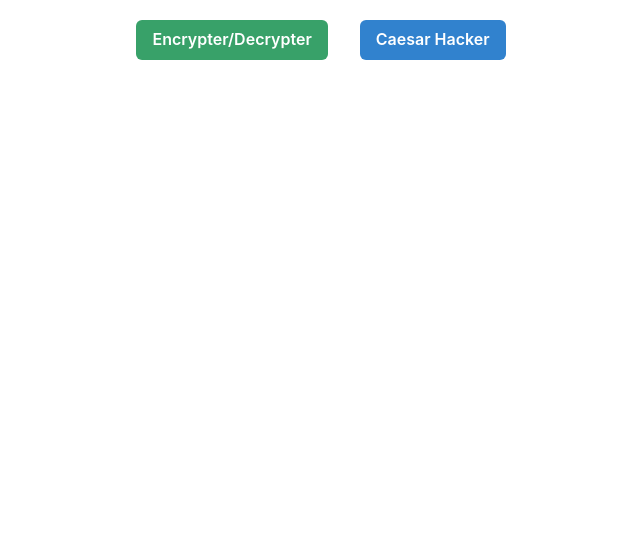
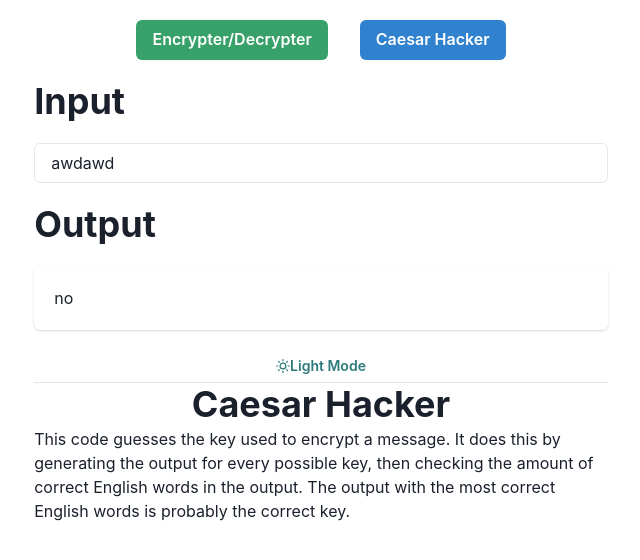
Before and after one commit to nf-projects/caesar-cipher, a Next.js app: page / in a window 1280 px wide. Both pictures are taken after a click on the button "Caesar Hacker". Shown: the top 560 px of the page, without its empty margins (319-959 px from the left). Built offline with nearby package versions, Linux system fonts and the light colour scheme; no server answers.

Commit message:
POC hacker

```diff
--- /dev/null
+++ b/components/hacker.tsx
@@ -0,0 +1,70 @@
+/* eslint-disable react/no-unescaped-entities */
+import { MoonIcon, SunIcon } from "@chakra-ui/icons";
+import {
+  Button,
+  Card,
+  CardBody,
+  Center,
+  Container, Heading, Input, useColorMode
+} from "@chakra-ui/react";
+import type { NextPage } from "next";
+import { useEffect, useState } from "react";
+import { crackCaesarCipher } from "../util/hacker";
+
+const HackerComponent: NextPage = () => {
+  const { colorMode, toggleColorMode } = useColorMode();
+
+  const [input, setInput] = useState("awdawd");
+  const [output, setOutput] = useState<boolean>(false);
+
+  useEffect(() => {
+    async function getData() {
+      setOutput(await crackCaesarCipher(input));
+    }
+    getData();
+  }, [input]);
+
+  return (
+    <>
+      <Container>
+        <Heading mt="20px">Input</Heading>
+        <Input
+          mt="20px"
+          onChange={(e) => setInput(e.target.value)}
+          value={input}
+        />
+
+        <Heading mt="20px">Output</Heading>
+        <Card mt="20px">
+          <CardBody>{output ? 'yes' : 'no'}</CardBody>
+        </Card>
+        {/* TODO make this a component */}
+        <Center>
+          <Button
+            onClick={toggleColorMode}
+            variant="ghost"
+            colorScheme="teal"
+            size="sm"
+            mt="20px"
+          >
+            {colorMode == "dark" ? <MoonIcon></MoonIcon> : <SunIcon></SunIcon>}
+            {colorMode == "light" ? "Light Mode" : "Dark Mode"}
+          </Button>
+        </Center>
+
+        <hr></hr>
+        <Center>
+          <Heading>Caesar Hacker</Heading>
+        </Center>
+        <p>
+          This code guesses the key used to encrypt a message. It does this by
+          generating the output for every possible key, then checking the amount of
+          correct English words in the output. The output with the most correct
+          English words is probably the correct key.
+        </p>
+      </Container>
+    </>
+  );
+};
+
+export default HackerComponent;
--- a/pages/index.tsx
+++ b/pages/index.tsx
@@ -1,6 +1,7 @@
 import { NextPage } from "next";
 import { useState } from "react";
 import EncrypterComponent from "../components/encrypter";
+import HackerComponent from "../components/hacker";
 // import HackerComponent from "../components/hacker";
 import NavbarComponent from "../components/navbar";
 
@@ -10,14 +11,13 @@ const Home: NextPage = () => {
 
   function setTab(tab: string) {
     setCurrentTab(tab as Tab);
-    console.log(currentTab);
   }
 
   return (
     <>
       <NavbarComponent tabFunction={setTab} />
       {currentTab === "encrypter" && <EncrypterComponent />}
-      {/* {currentTab === "hacker" && <HackerComponent />} */}
+      {currentTab === "hacker" && <HackerComponent />}
     </>
   );
 };
--- /dev/null
+++ b/util/hacker.ts
@@ -0,0 +1,33 @@
+import { caesarEncrypt } from "./caesar";
+
+let wordList: string[] = [];
+
+async function fetchData() {
+    const data = await fetch("https://raw.githubusercontent.com/lorenbrichter/Words/master/Words/en.txt");
+    wordList = await (await data.text()).split("\n");
+    console.log(wordList)
+}
+
+async function isEnglishWord(input: string): Promise<boolean> {
+    // create array splitting text by newlines
+    console.log(wordList)
+    for (let i = 0; i < wordList.length; i++) {
+        if (wordList[i] === input) {
+            return true;
+        }
+    }
+    return false;
+
+}
+
+export async function crackCaesarCipher(input: string): Promise<boolean> {
+    fetchData();
+
+    // if input is in wordList, return true
+    for (let i = 0; i < wordList.length; i++) {
+        if (wordList[i] === input) {
+            return true;
+        }
+    }
+    return false;
+}
```
